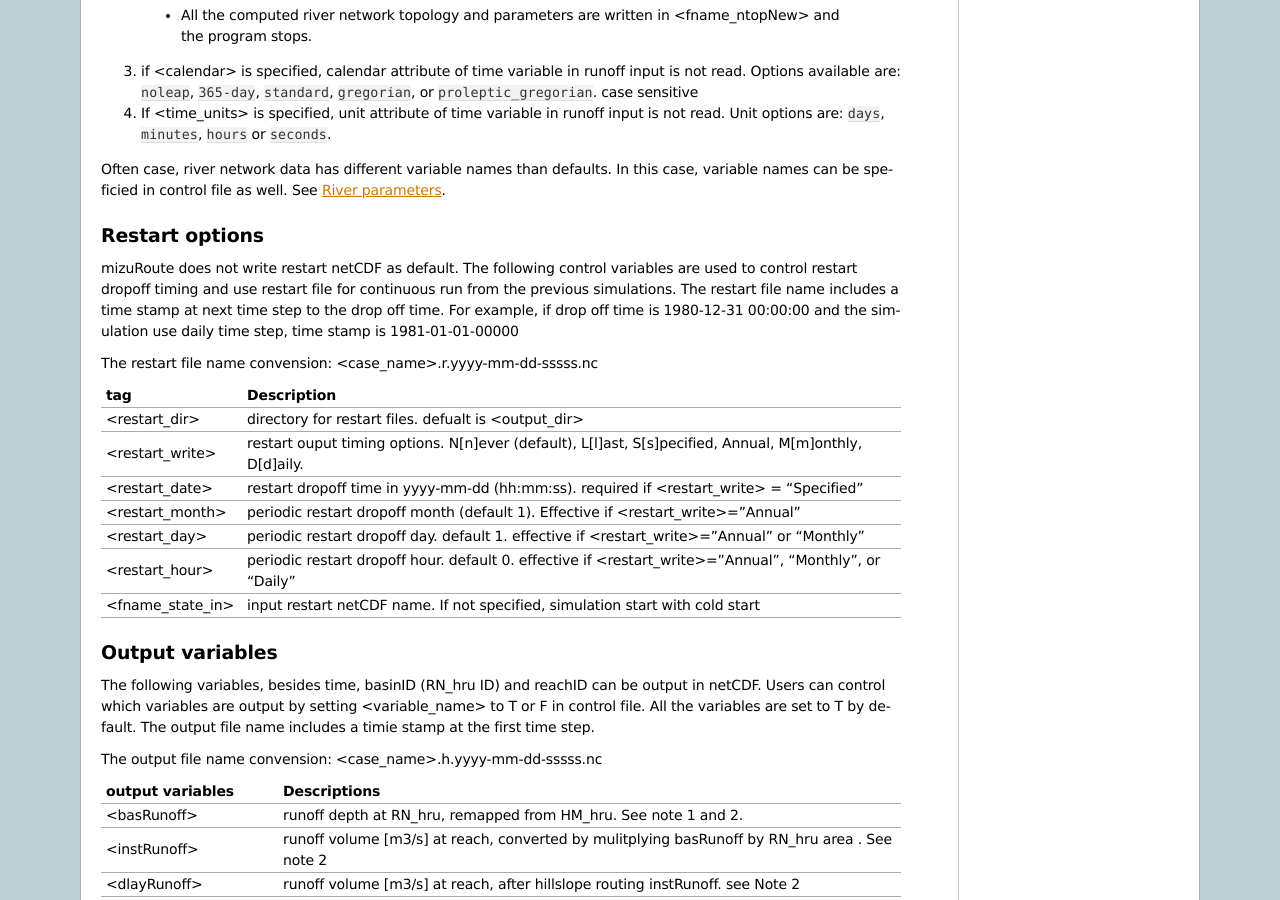
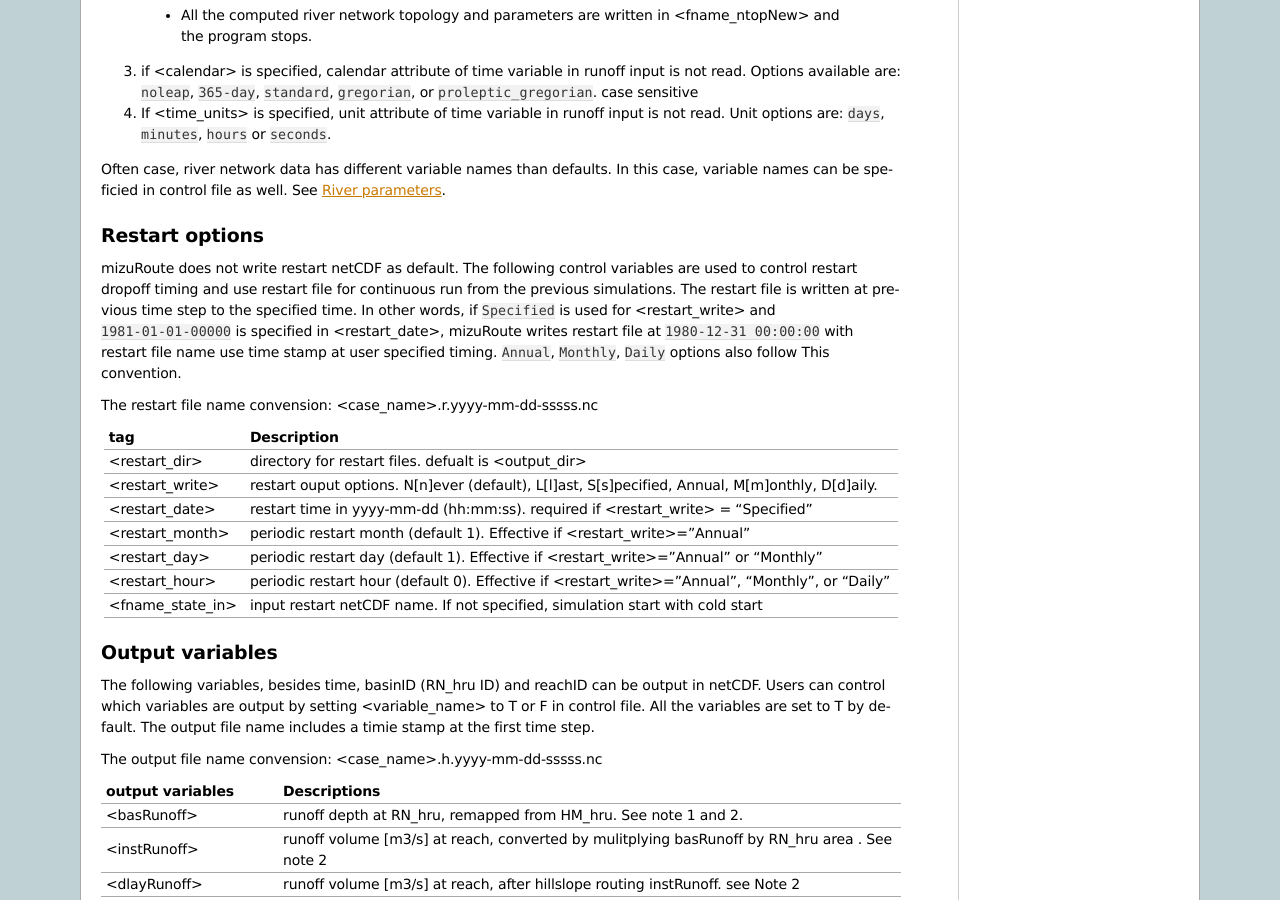
Before and after one commit to ESCOMP/mizuRoute, a Sphinx documentation site: the page built from docs/source/Control_file.rst, in a window 1280 px wide and 900 px high, scrolled down 1963 px. Built offline with Sphinx 7.4.7, drawn with Linux system fonts in a browser that asks for light colours.

Commit message:
restart write specification convention -change from restart dropoff time to desired simulation restart time

```diff
--- a/docs/source/Control_file.rst
+++ b/docs/source/Control_file.rst
@@ -139,28 +139,29 @@
 ---------------------
 
 mizuRoute does not write restart netCDF as default. The following control variables are used to control restart dropoff timing and use restart file for continuous run from the previous simulations.
-The restart file name includes a time stamp at next time step to the drop off time. For example, if drop off time is 1980-12-31 00:00:00 and the simulation use daily time step, time stamp is 1981-01-01-00000
+The restart file is written at previous time step to the specified time. In other words, if ``Specified`` is used for <restart_write> and ``1981-01-01-00000`` is specified in <restart_date>, mizuRoute writes restart file
+at ``1980-12-31 00:00:00`` with restart file name use time stamp at user specified timing. ``Annual``, ``Monthly``, ``Daily`` options also follow This convention.
 
 The restart file name convension:  <case_name>.r.yyyy-mm-dd-sssss.nc
 
 
-+---------------------+--------------------------------------------------------------------------------------------------------+
-| tag                 | Description                                                                                            |
-+=====================+========================================================================================================+
-| <restart_dir>       | directory for restart files. defualt is <output_dir>                                                   |
-+---------------------+--------------------------------------------------------------------------------------------------------+
-| <restart_write>     | restart ouput timing options. N[n]ever (default), L[l]ast, S[s]pecified, Annual, M[m]onthly, D[d]aily. |
-+---------------------+--------------------------------------------------------------------------------------------------------+
-| <restart_date>      | restart dropoff time in yyyy-mm-dd (hh:mm:ss). required if <restart_write> = "Specified"               |
-+---------------------+--------------------------------------------------------------------------------------------------------+
-| <restart_month>     | periodic restart dropoff month (default 1). Effective if <restart_write>="Annual"                      |
-+---------------------+--------------------------------------------------------------------------------------------------------+
-| <restart_day>       | periodic restart dropoff day. default 1. effective  if <restart_write>="Annual" or "Monthly"           |
-+---------------------+--------------------------------------------------------------------------------------------------------+
-| <restart_hour>      | periodic restart dropoff hour. default 0. effective if <restart_write>="Annual", "Monthly", or "Daily" |
-+---------------------+--------------------------------------------------------------------------------------------------------+
-| <fname_state_in>    | input restart netCDF name. If not specified, simulation start with cold start                          |
-+---------------------+--------------------------------------------------------------------------------------------------------+
++---------------------+---------------------------------------------------------------------------------------------------------+
+| tag                 | Description                                                                                             |
++=====================+=========================================================================================================+
+| <restart_dir>       | directory for restart files. defualt is <output_dir>                                                    |
++---------------------+---------------------------------------------------------------------------------------------------------+
+| <restart_write>     | restart ouput options. N[n]ever (default), L[l]ast, S[s]pecified, Annual, M[m]onthly, D[d]aily.         |
++---------------------+---------------------------------------------------------------------------------------------------------+
+| <restart_date>      | restart time in yyyy-mm-dd (hh:mm:ss). required if <restart_write> = "Specified"                        |
++---------------------+---------------------------------------------------------------------------------------------------------+
+| <restart_month>     | periodic restart month (default 1). Effective if <restart_write>="Annual"                               |
++---------------------+---------------------------------------------------------------------------------------------------------+
+| <restart_day>       | periodic restart day (default 1). Effective if <restart_write>="Annual" or "Monthly"                    |
++---------------------+---------------------------------------------------------------------------------------------------------+
+| <restart_hour>      | periodic restart hour (default 0). Effective if <restart_write>="Annual", "Monthly", or "Daily"         |
++---------------------+---------------------------------------------------------------------------------------------------------+
+| <fname_state_in>    | input restart netCDF name. If not specified, simulation start with cold start                           |
++---------------------+---------------------------------------------------------------------------------------------------------+
 
 
 Output variables
```
Also changed, not shown: 2 other files.
